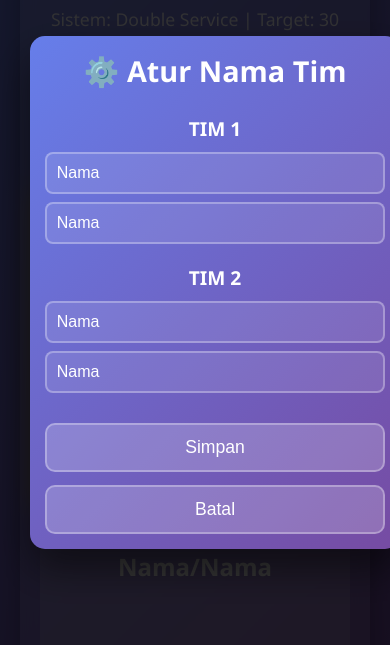
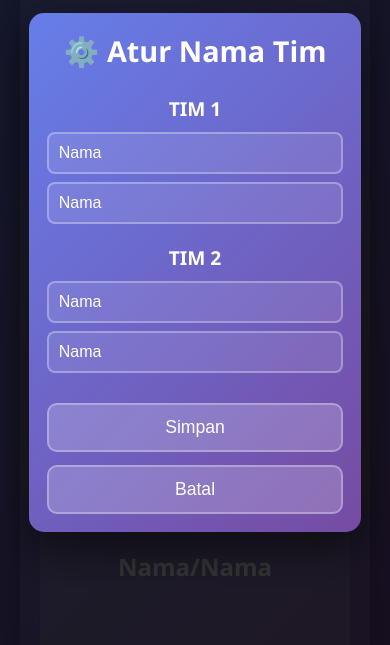
Before and after one commit to eforia89/badminton-skor, a plain HTML site: page index.html in a window 390 px wide. Both pictures are taken after a click on the button "⚙️ Atur Nama Tim". Shown: the part 150-795 px from the top of the page. Drawn offline with Linux system fonts and the light colour scheme.

Commit message:
Update index.html

```diff
--- a/index.html
+++ b/index.html
@@ -218,7 +218,7 @@
         box-shadow: 0 4px 15px rgba(76, 175, 80, 0.4);
     }
 
-        /* ========== MODAL STYLE ========== */
+    /* ===================== MODAL STYLE ===================== */
     .winner-announcement {
         position: fixed;
         top: 0;
@@ -231,6 +231,7 @@
         justify-content: center;
         z-index: 1000;
         padding: 20px;
+        box-sizing: border-box;
     }
 
     .winner-content {
@@ -239,8 +240,10 @@
         border-radius: 20px;
         text-align: center;
         box-shadow: 0 20px 40px rgba(0, 0, 0, 0.5);
-            width: 100%;
-            max-width: 500px;
+        width: 90%;
+        max-width: 400px;
+        margin: 0 auto;
+        box-sizing: border-box;
     }
 
     .winner-text {
@@ -264,7 +267,13 @@
         background: rgba(255, 255, 255, 0.3);
     }
 
-/* === Responsive adjustments for modal on small screens === */
+    /* === Modal Atur Nama Tim Responsif === */
+    #name-modal .winner-content {
+        width: 90%;
+        max-width: 420px;
+        padding: 25px;
+    }
+
     @media (max-width: 768px) {
         .scoreboard {
             grid-template-columns: 1fr;
@@ -283,18 +292,14 @@
             padding: 20px;
         }
 
-    /* --- Modal Atur Nama Tim --- */
         #name-modal .winner-content {
             width: 95%;
-        max-width: 420px;
             padding: 18px;
             border-radius: 15px;
             overflow-y: auto;
             max-height: 90vh;
-        box-sizing: border-box;
         }
 
-    /* Input agar 1 kolom di HP */
         #name-modal div[style*="display: flex;"] {
             flex-direction: column !important;
             gap: 8px !important;
@@ -308,7 +313,6 @@
             box-sizing: border-box;
         }
 
-    /* Tombol simpan & batal menumpuk vertikal */
         #name-modal .winner-content > div:last-child {
             flex-direction: column !important;
             gap: 8px !important;
@@ -317,20 +321,6 @@
         #name-modal .close-btn {
             width: 100%;
             margin-top: 5px;
-    }
-}
-
-@media (max-width: 400px) {
-    #name-modal .winner-content {
-        padding: 15px;
-    }
-
-    #name-modal input {
-        font-size: 0.9rem;
-    }
-
-    .winner-text {
-        font-size: 2rem;
         }
     }
 </style>
```
Lines whose indentation alone changed are shown as unchanged.
